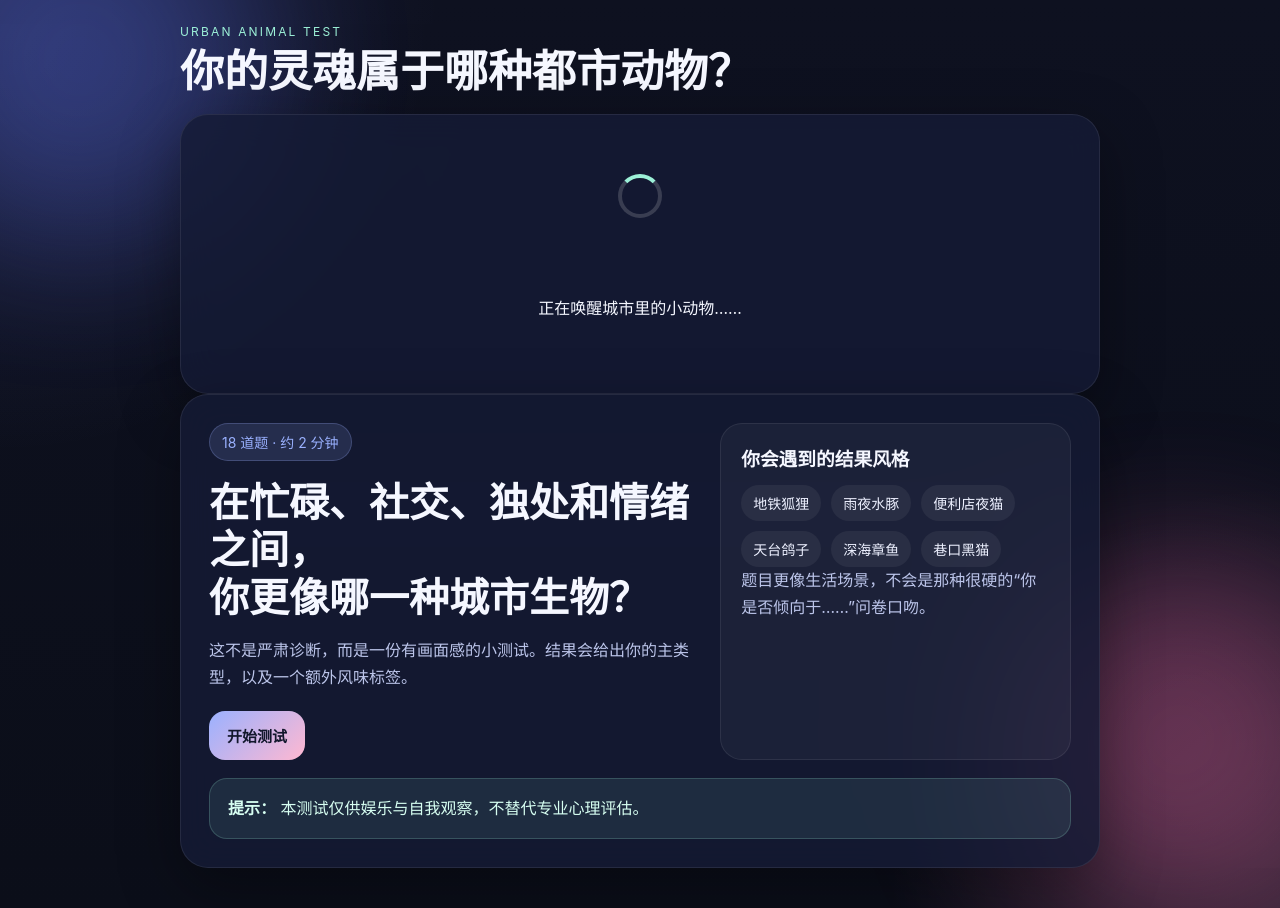
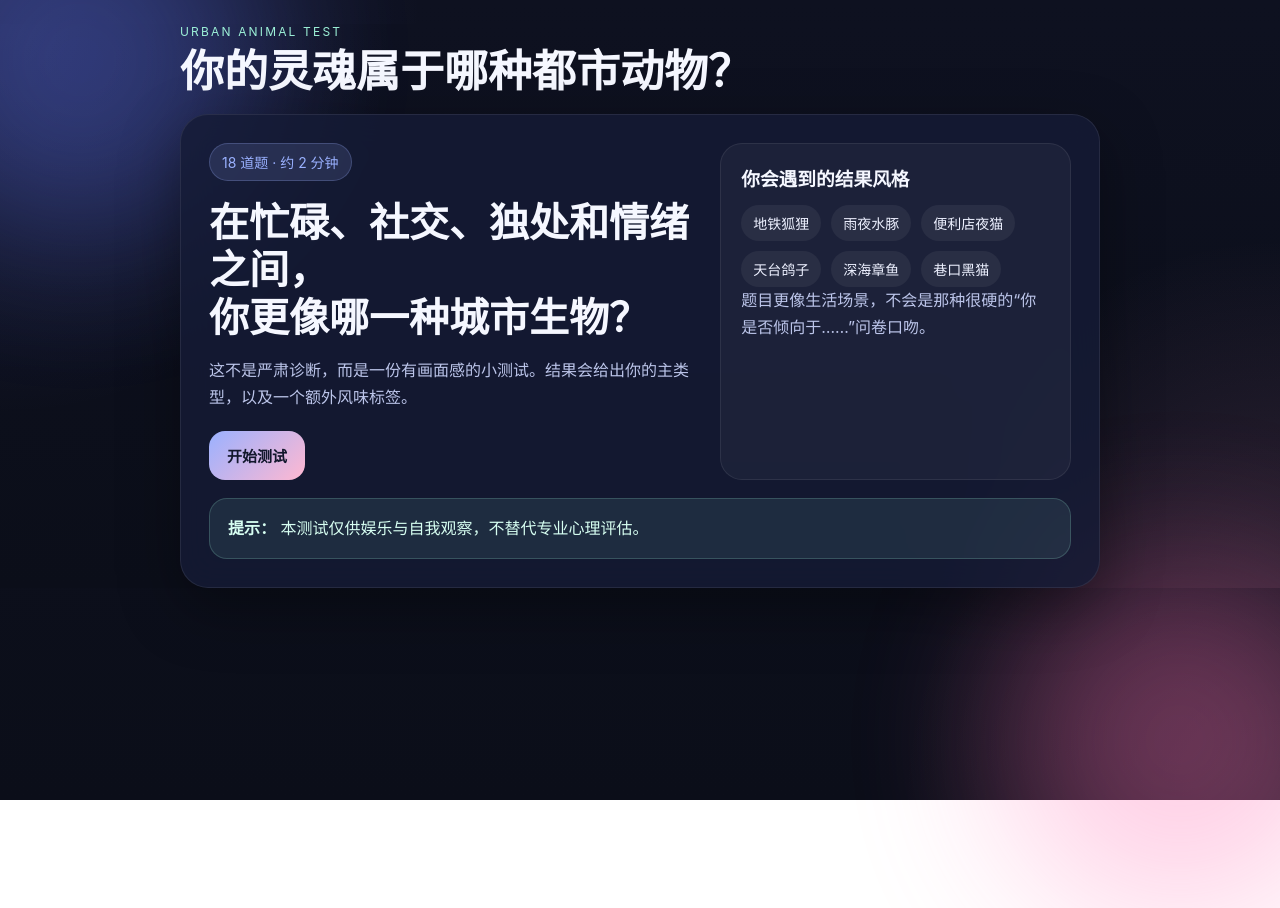
Before and after one commit to sansarw/urban-animal-test, a plain HTML site: page index.html in a window 1280 px wide. After the commit the page ends 800 px from the top, so only its background shows below. Drawn offline with Linux system fonts and the light colour scheme.

Commit message:
Update style.css

```diff
--- a/style.css
+++ b/style.css
@@ -103,7 +103,7 @@ ul {
 }
 
 .hidden {
-  display: none;
+  display: none !important;
 }
 
 .active {
@@ -111,10 +111,13 @@ ul {
 }
 
 .loading-panel {
-  display: grid;
   place-items: center;
   min-height: 280px;
   gap: 16px;
+}
+
+.loading-panel.active {
+  display: grid;
 }
 
 .spinner {
```
